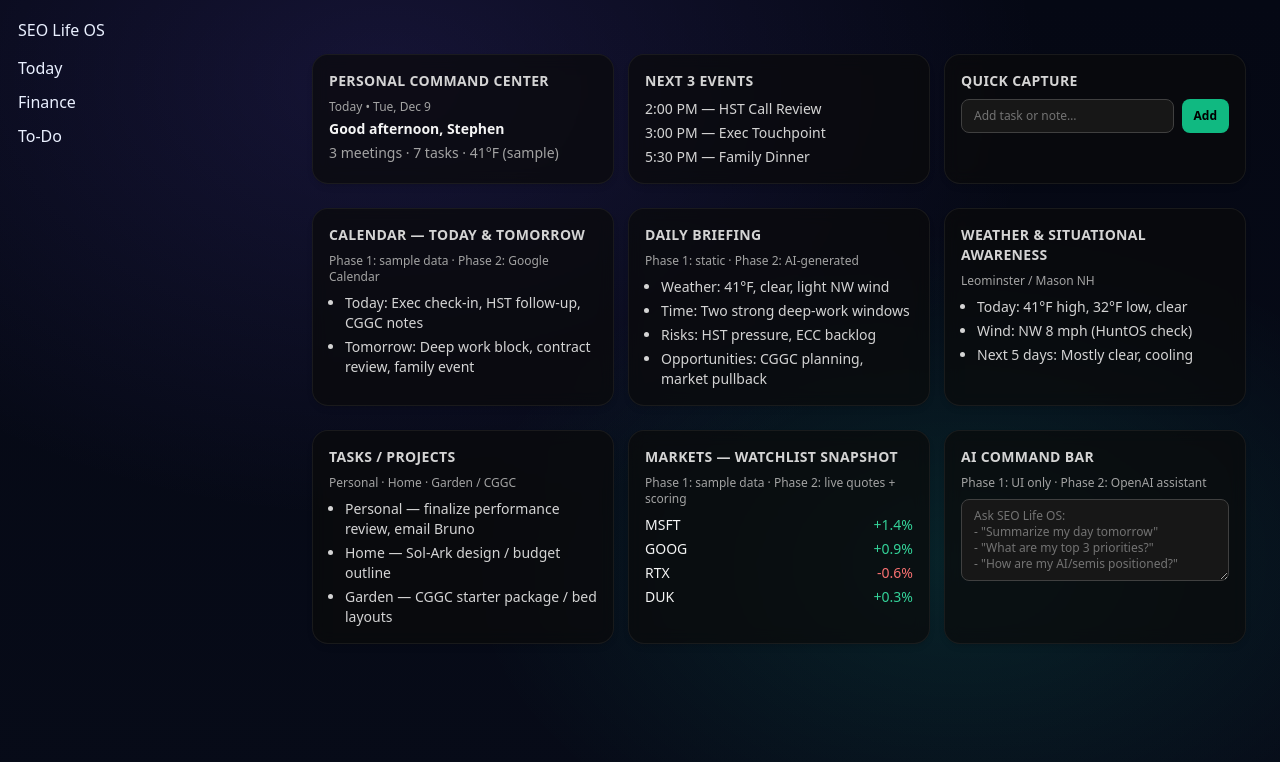
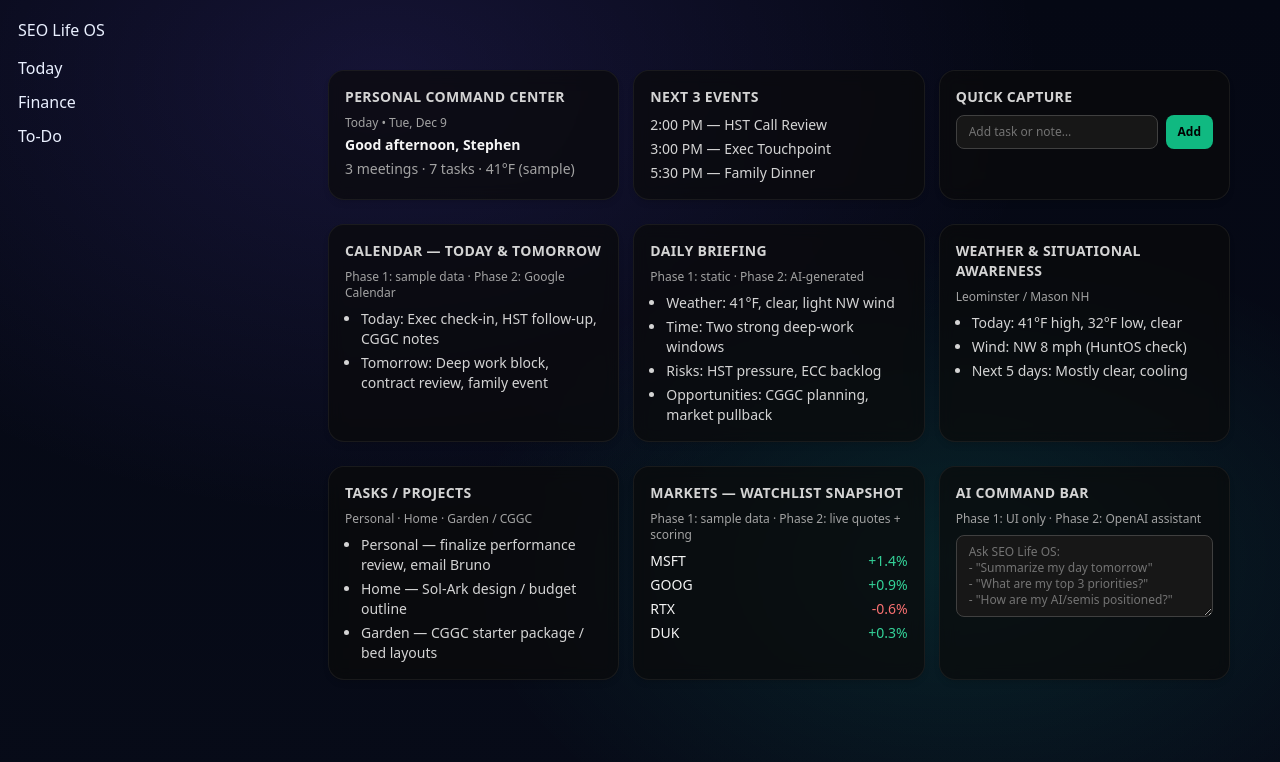
Before and after one commit to soldfield7890/Personal-Dashboard, a Next.js app: page /today in a window 1280 px wide. Shown: the top 762 px of the page. Built offline with nearby package versions, Linux system fonts and the light colour scheme.

Commit message:
Dashboard layout: add consistent content padding

```diff
--- a/app/(dashboard)/layout.tsx
+++ b/app/(dashboard)/layout.tsx
@@ -32,7 +32,8 @@ export default function DashboardLayout({ children }: { children: ReactNode }) {
 
       <main className="main">
         <div className="topbar" />
-        <div className="content">{children}</div>
+        {/* consistent page padding + spacing for all dashboard pages */}
+        <div className="content px-4 py-4">{children}</div>
       </main>
     </div>
   );
```
